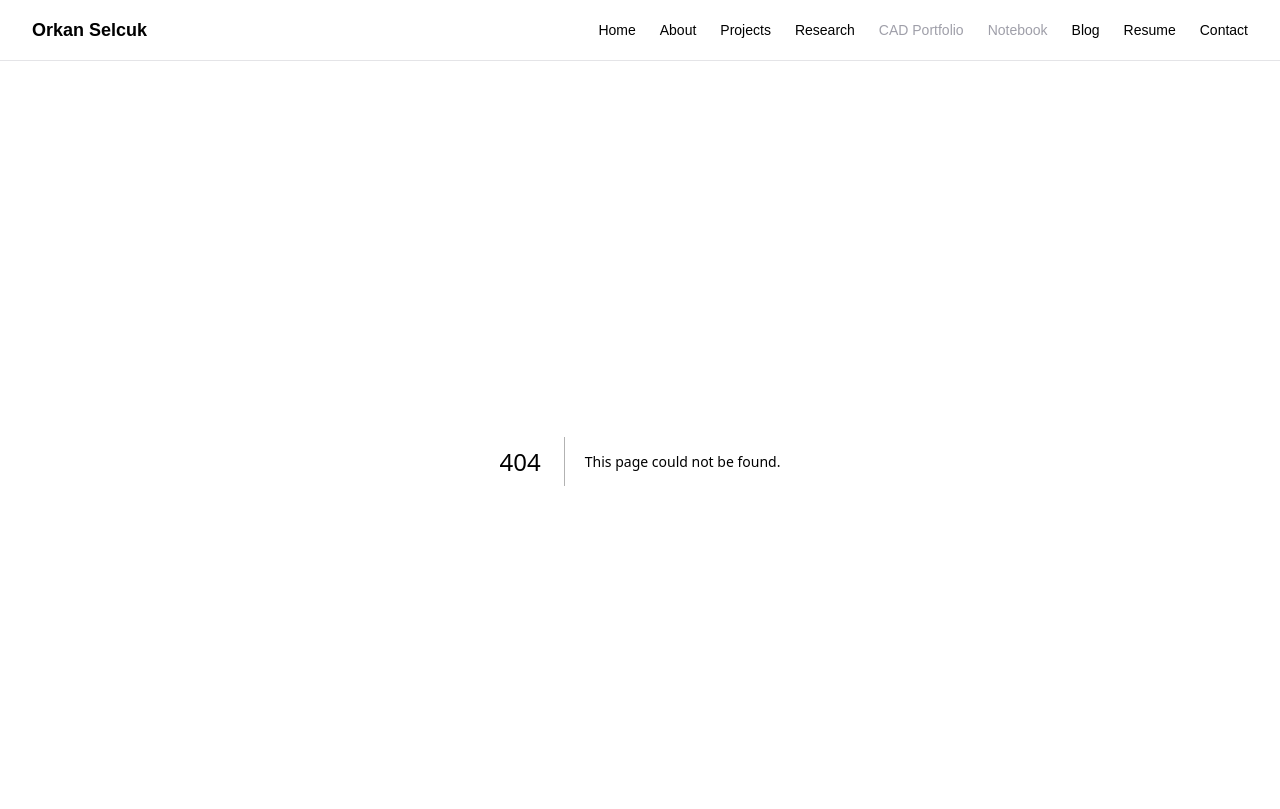
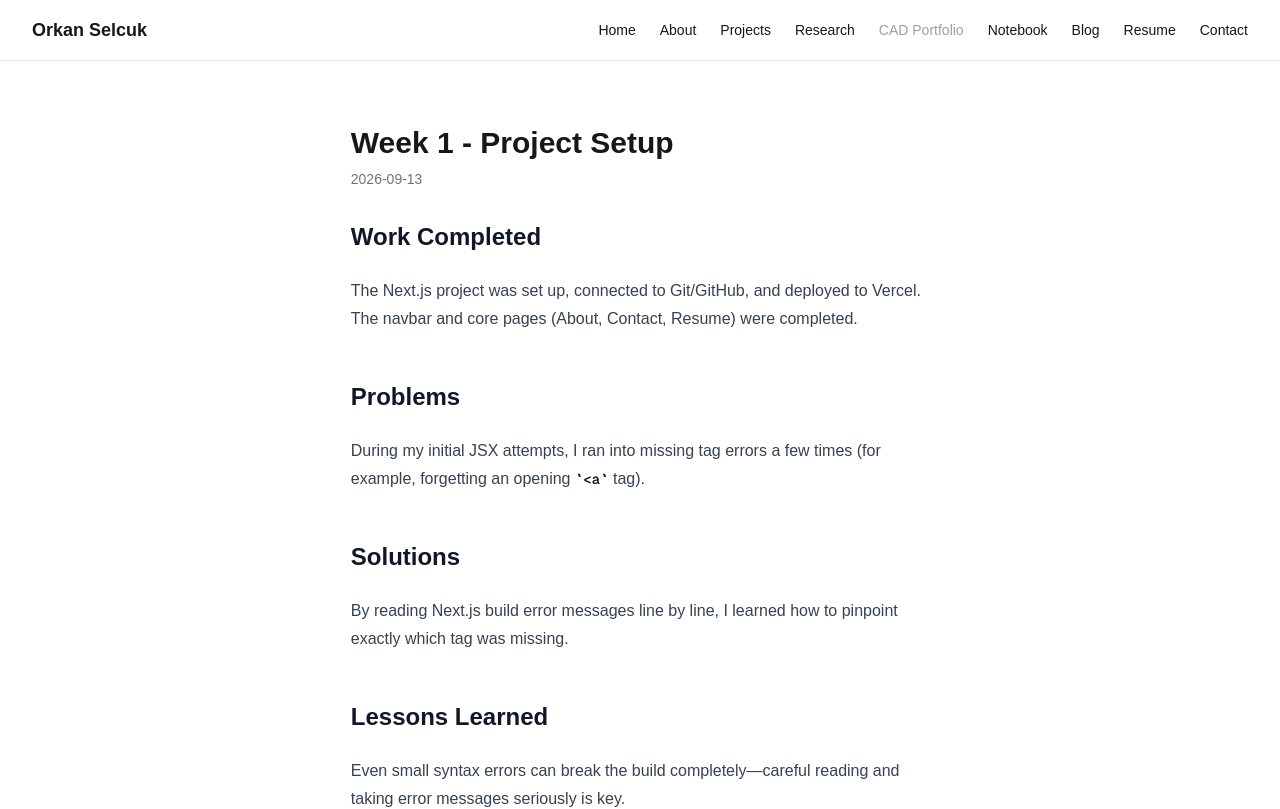
Before and after one commit to hypnoteizer/portfolio, a Next.js app: page /notebook/hafta-1 in a window 1280 px wide. Before the commit this address had no page. Shown: the top 809 px of the page. Built offline with nearby package versions, Linux system fonts and the light colour scheme.

Commit message:
add mdx-based engineering notebook system

```diff
--- /dev/null
+++ b/app/notebook/[slug]/page.tsx
@@ -0,0 +1,22 @@
+import { getEntryBySlug } from "@/lib/notebook";
+import { MDXRemote } from "next-mdx-remote/rsc";
+
+export default async function NotebookEntry({
+  params,
+}: {
+  params: Promise<{ slug: string }>;
+}) {
+  const { slug } = await params;
+  const entry = getEntryBySlug(slug);
+
+  return (
+    <main className="max-w-2xl mx-auto px-8 py-16">
+      <h1 className="text-3xl font-bold mb-2">{entry.frontmatter.title}</h1>
+      <p className="text-sm text-zinc-500 mb-8">{entry.frontmatter.date}</p>
+
+      <article className="prose">
+        <MDXRemote source={entry.content} />
+      </article>
+    </main>
+  );
+}
--- /dev/null
+++ b/app/notebook/page.tsx
@@ -0,0 +1,30 @@
+import { getAllEntries } from "@/lib/notebook";
+import Link from "next/link";
+
+export default function Notebook() {
+  const entries = getAllEntries();
+
+  return (
+    <main className="max-w-2xl mx-auto px-8 py-16">
+      <h1 className="text-3xl font-bold mb-10">Mühendislik Defteri</h1>
+
+      <ul className="flex flex-col gap-8">
+        {entries.map((entry) => (
+          <li key={entry.slug}>
+            <Link href={`/notebook/${entry.slug}`} className="group">
+              <h2 className="text-xl font-semibold group-hover:text-blue-600">
+                {entry.frontmatter.title}
+              </h2>
+              <p className="text-sm text-zinc-500 mt-1">
+                {entry.frontmatter.date}
+              </p>
+              <p className="text-zinc-600 mt-2 leading-relaxed">
+                {entry.frontmatter.objective}
+              </p>
+            </Link>
+          </li>
+        ))}
+      </ul>
+    </main>
+  );
+}
--- a/components/Navbar.tsx
+++ b/components/Navbar.tsx
@@ -6,7 +6,7 @@ const navItems = [
   { label: "Projects", href: "/projects", available: true },
   { label: "Research", href: "/research", available: true },
   { label: "CAD Portfolio", href: "/cad", available: false },
-  { label: "Notebook", href: "/notebook", available: false },
+  { label: "Notebook", href: "/notebook", available: true },
   { label: "Blog", href: "/blog", available: true },
   { label: "Resume", href: "/resume", available: true },
   { label: "Contact", href: "/contact", available: true },
--- /dev/null
+++ b/content/notebook/hafta-1.mdx
@@ -0,0 +1,25 @@
+---
+title: "Week 1 - Project Setup"
+date: "2026-09-13"
+objective: "Setting up the core infrastructure of the portfolio website and creating the initial pages."
+---
+
+## Work Completed
+
+The Next.js project was set up, connected to Git/GitHub, and deployed to Vercel. The navbar and core pages (About, Contact, Resume) were completed.
+
+## Problems
+
+During my initial JSX attempts, I ran into missing tag errors a few times (for example, forgetting an opening `<a` tag).
+
+## Solutions
+
+By reading Next.js build error messages line by line, I learned how to pinpoint exactly which tag was missing.
+
+## Lessons Learned
+
+Even small syntax errors can break the build completely—careful reading and taking error messages seriously is key.
+
+## Next Steps
+
+Set up the MDX-based content system and complete the Blog, Projects, and Research pages.
--- /dev/null
+++ b/lib/notebook.ts
@@ -0,0 +1,52 @@
+import fs from "fs";
+import matter from "gray-matter";
+import path from "path";
+
+const notebookDirectory = path.join(process.cwd(), "content/notebook");
+
+export type EntryFrontmatter = {
+  title: string;
+  date: string;
+  objective: string;
+};
+
+export type Entry = {
+  slug: string;
+  frontmatter: EntryFrontmatter;
+  content: string;
+};
+
+export function getAllEntries(): Entry[] {
+  const fileNames = fs.readdirSync(notebookDirectory);
+
+  const entries = fileNames.map((fileName) => {
+    const slug = fileName.replace(/\.mdx$/, "");
+    const fullPath = path.join(notebookDirectory, fileName);
+    const fileContents = fs.readFileSync(fullPath, "utf8");
+
+    const { data, content } = matter(fileContents);
+
+    return {
+      slug,
+      frontmatter: data as EntryFrontmatter,
+      content,
+    };
+  });
+
+  return entries.sort((a, b) =>
+    a.frontmatter.date < b.frontmatter.date ? 1 : -1
+  );
+}
+
+export function getEntryBySlug(slug: string): Entry {
+  const fullPath = path.join(notebookDirectory, `${slug}.mdx`);
+  const fileContents = fs.readFileSync(fullPath, "utf8");
+
+  const { data, content } = matter(fileContents);
+
+  return {
+    slug,
+    frontmatter: data as EntryFrontmatter,
+    content,
+  };
+}
```
